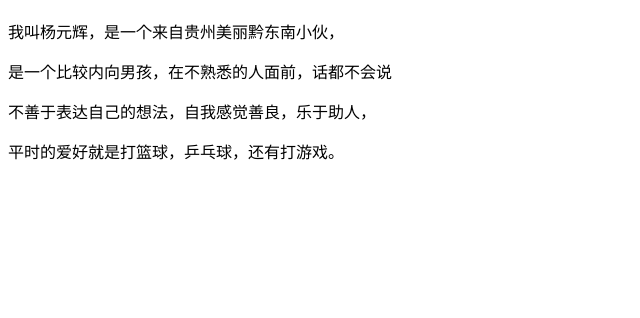
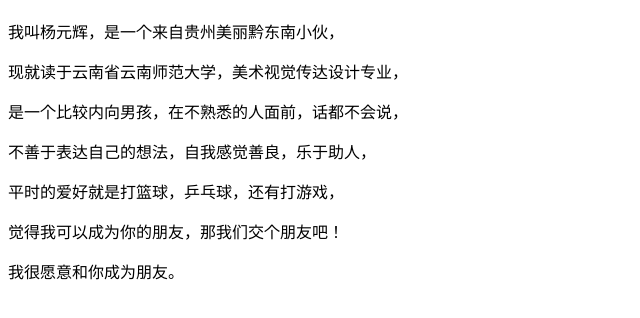
Before and after one commit to yyh5240/yyh5240.github.io, a plain HTML site: page index.html in a window 1280 px wide. Shown: the part 70-388 px from the top of the page, without its empty margins (0-640 px from the left). Drawn offline with Linux system fonts and the light colour scheme.

Commit message:
Update index.html

```diff
--- a/index.html
+++ b/index.html
@@ -6,8 +6,11 @@
     <body>
         <h1>Hello 大家好</h1>
         <p>我叫杨元辉，是一个来自贵州美丽黔东南小伙，</p>
-         <p>是一个比较内向男孩，在不熟悉的人面前，话都不会说</p>
+        <p>现就读于云南省云南师范大学，美术视觉传达设计专业，</p>
+         <p>是一个比较内向男孩，在不熟悉的人面前，话都不会说，</p>
         <p>不善于表达自己的想法，自我感觉善良，乐于助人，</p>
-        <p>平时的爱好就是打篮球，乒乓球，还有打游戏。</p>
+        <p>平时的爱好就是打篮球，乒乓球，还有打游戏，</p>
+        <p>觉得我可以成为你的朋友，那我们交个朋友吧！</p>
+        <p>我很愿意和你成为朋友。</p>
     </body>
 </html>
```
